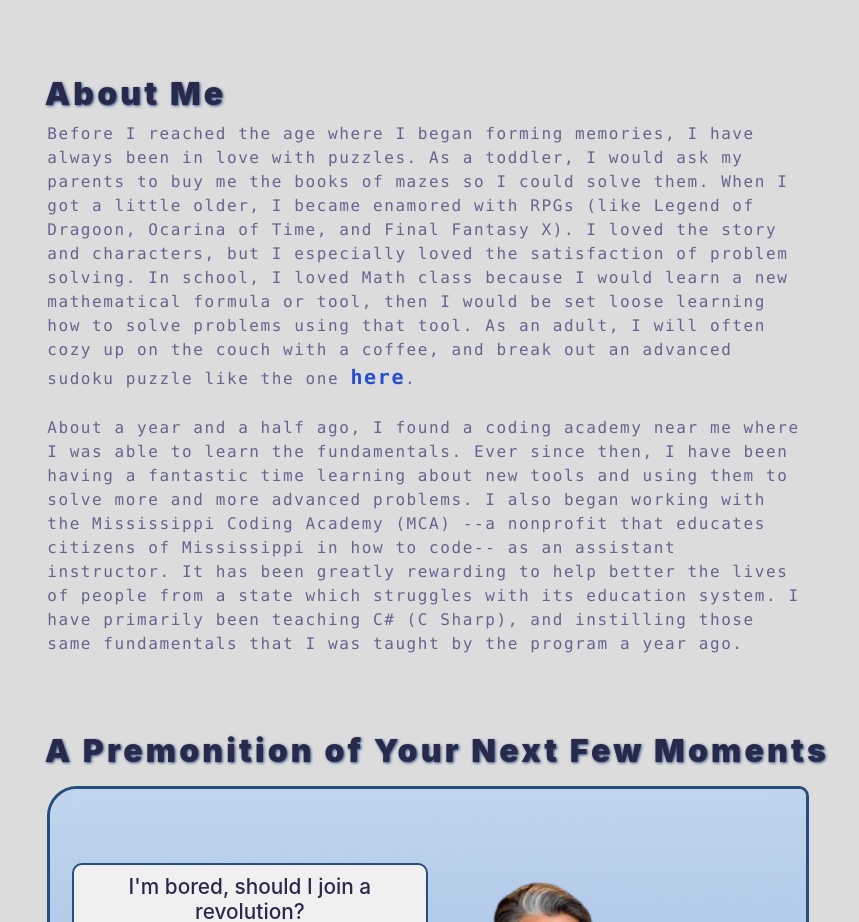
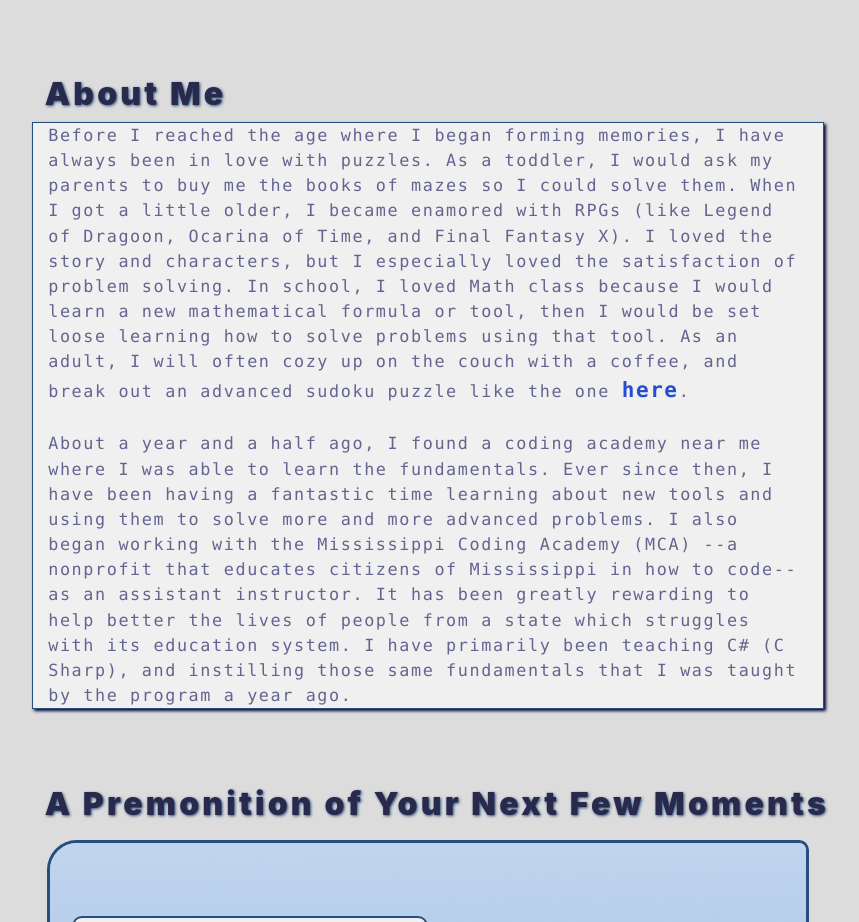
Before and after one commit to Jonathan-Pruitt/jonathanpruitt.github.io, a React (Create React App) app: page / in a window 1280 px wide. Shown: the part 5020-5942 px from the top of the page, without its empty margins (212-1071 px from the left). Built offline with nearby package versions, Linux system fonts and the light colour scheme; no server answers.

Commit message:
Update styles.css

```diff
--- a/public/styles.css
+++ b/public/styles.css
@@ -144,6 +144,13 @@ strong {
     max-width: fit-content;
 }
 
+#bio > div > p {
+    background-color: #f0f0f0;
+    border: solid 1px #264D7D;
+    box-shadow: 2px 2px 3px #000033;
+    font-size : calc(1vw + .5vh);
+}
+
 #header{
     padding: 100px 0 0 0;
     place-content: center;
```
